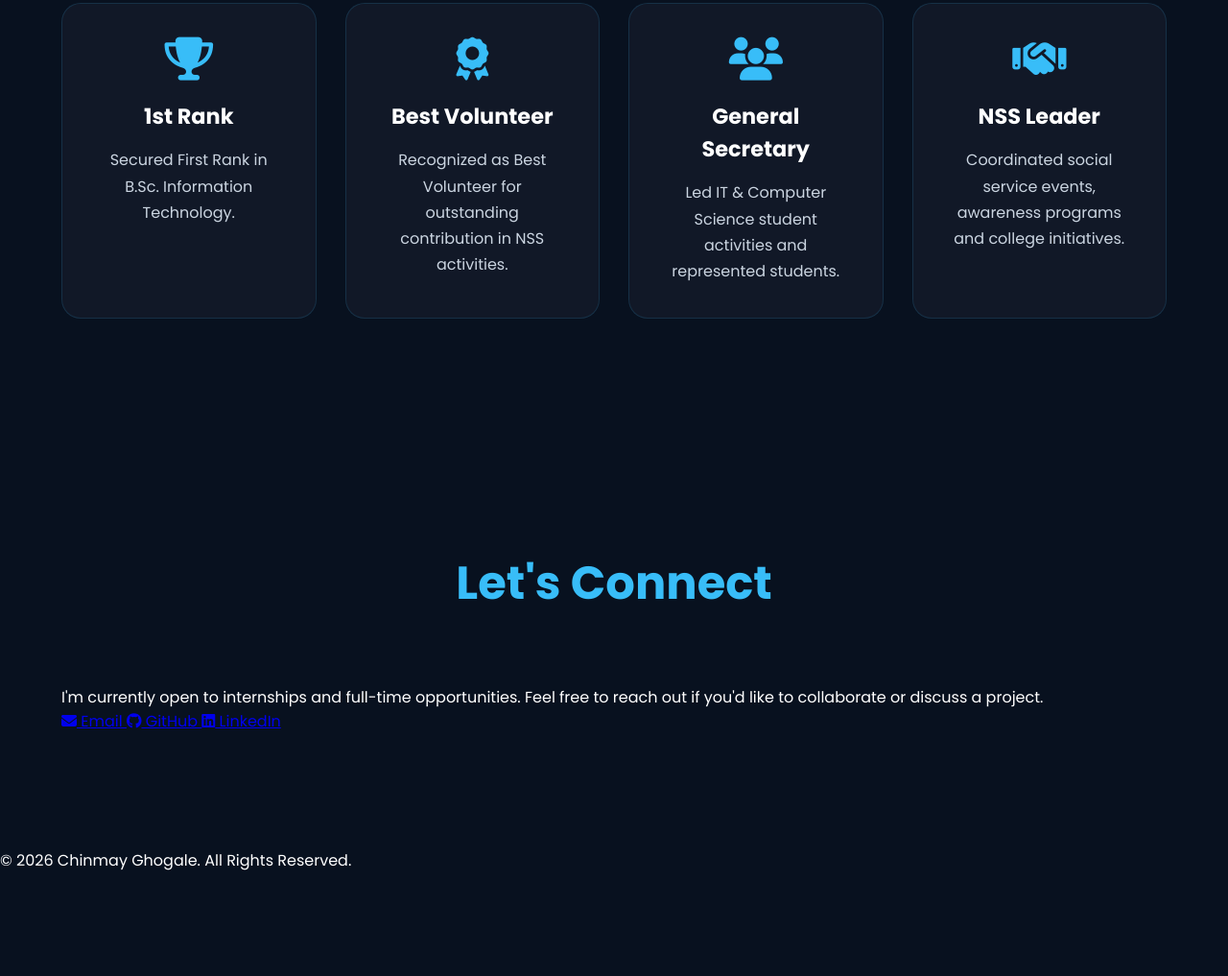
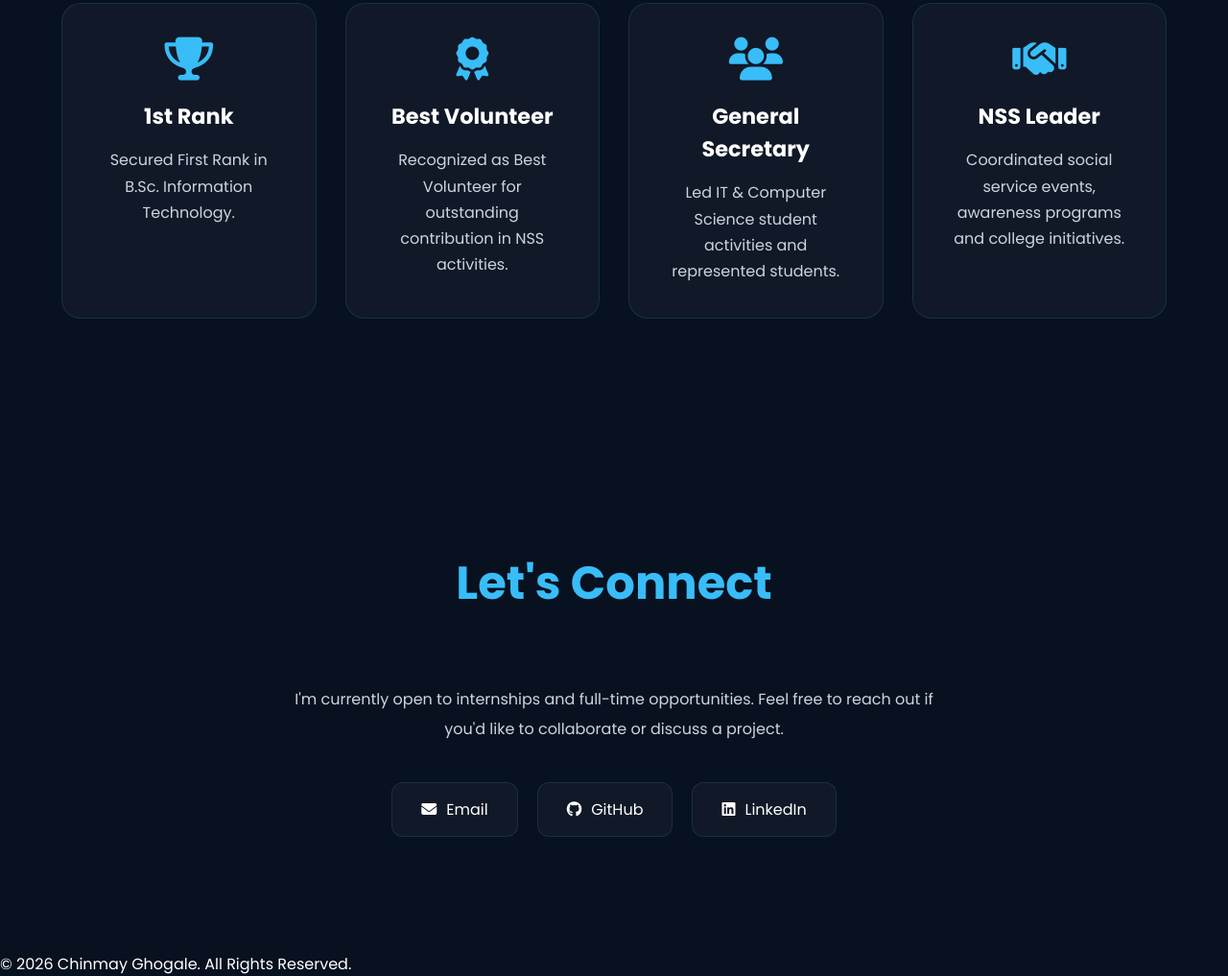
Before and after one commit to chinmay655/chinmayghogale.github.io, a plain HTML site: page index.html in a window 1280 px wide. Shown: the part 6652-7669 px from the top of the page at 96% size. Before the commit the page ends 7561 px from the top, so only its background shows below. Drawn offline with Linux system fonts and the light colour scheme.

Commit message:
Update style.css

```diff
--- a/style.css
+++ b/style.css
@@ -280,6 +280,67 @@ align-items:center;
 color:#94a3b8;
 
 animation:bounce 2s infinite;
+
+}
+/* ===========================
+   CONTACT
+=========================== */
+
+.contact-text{
+
+max-width:700px;
+
+margin:0 auto 40px;
+
+text-align:center;
+
+line-height:1.9;
+
+color:#cbd5e1;
+
+}
+
+.contact-links{
+
+display:flex;
+
+justify-content:center;
+
+gap:20px;
+
+flex-wrap:wrap;
+
+}
+
+.contact-links a{
+
+padding:15px 30px;
+
+background:#111827;
+
+border-radius:12px;
+
+color:white;
+
+text-decoration:none;
+
+border:1px solid rgba(56,189,248,.15);
+
+transition:.35s;
+
+display:flex;
+
+align-items:center;
+
+gap:10px;
+
+}
+
+.contact-links a:hover{
+
+background:#38bdf8;
+
+color:#08111f;
 
 }
 
```
